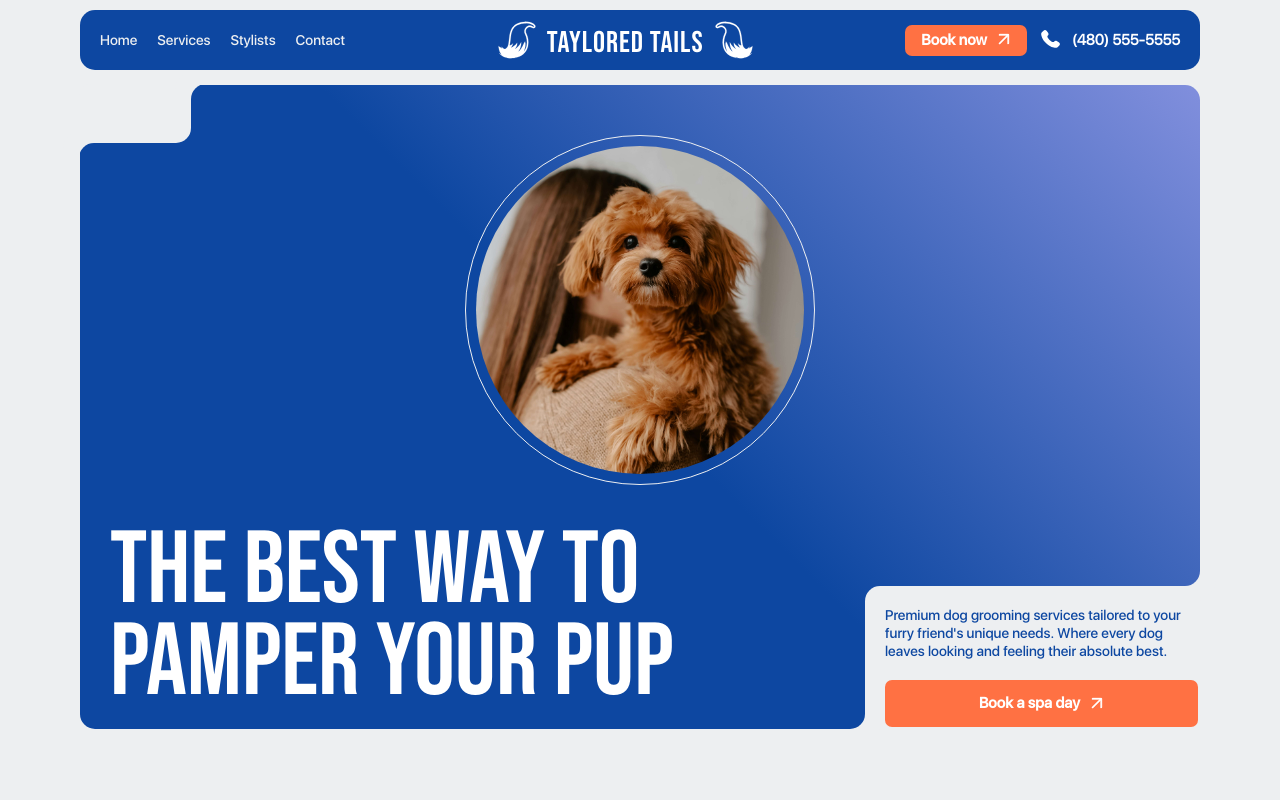
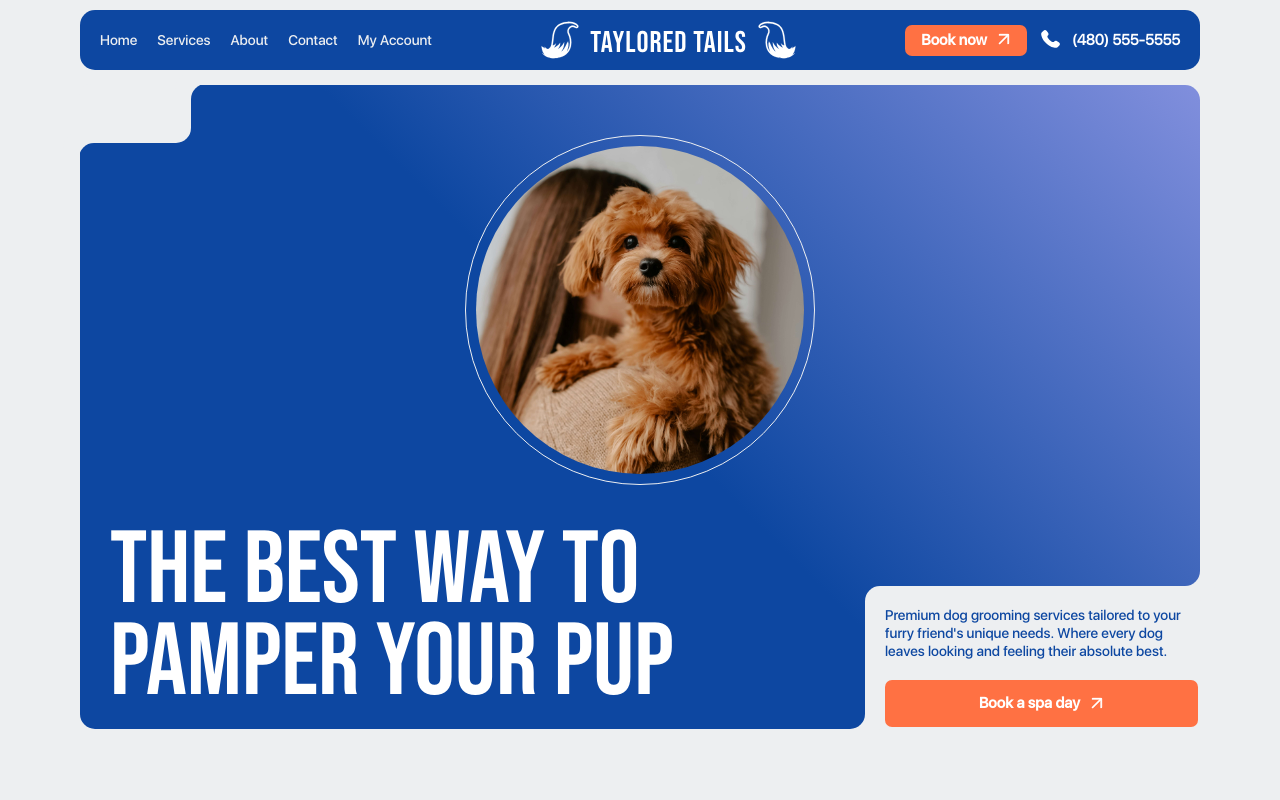
Before and after one commit to ChristianWare/salon, a Next.js app: page / in a window 1280 px wide. Shown: the top 800 px of the page. Built offline with nearby package versions, Linux system fonts and the light colour scheme; no server answers.

Commit message:
Nav + footer updates

```diff
--- a/src/app/layout.tsx
+++ b/src/app/layout.tsx
@@ -3,6 +3,7 @@ import localFont from "next/font/local";
 import "./globals.css";
 import { auth } from "../../auth";
 import { SessionProvider } from "next-auth/react";
+import Footer from "@/components/shared/Footer/Footer";
 
 const bebasNeue = localFont({
   src: "../../public/fonts/BebasNeueProBold.woff2",
@@ -47,6 +48,7 @@ export default async function RootLayout({
           className={`${bebasNeue.variable} ${SFUIRegular.variable} ${BaskervilleBT.variable} ${SFUIMedium.variable}`}
         >
           {children}
+          <Footer />
         </body>
       </html>
     </SessionProvider>
--- a/src/app/page.tsx
+++ b/src/app/page.tsx
@@ -8,7 +8,7 @@ import PostHero from "@/components/home-page/PostHero/PostHero";
 import Reviews from "@/components/home-page/Reviews/Reviews";
 import ValueProposition from "@/components/home-page/ValueProposition/ValueProposition";
 import WhyChooseUs from "@/components/home-page/WhyChooseUs/WhyChooseUs";
-import Footer from "@/components/shared/Footer/Footer";
+
 
 export default function Home() {
   return (
@@ -23,7 +23,6 @@ export default function Home() {
       <HowItWorks />
       <Reviews />
       <Consultation />
-      <Footer />
     </main>
   );
 }
--- a/src/components/shared/Nav/Nav.tsx
+++ b/src/components/shared/Nav/Nav.tsx
@@ -6,14 +6,13 @@ import Logo from "../Logo/Logo";
 import Button from "../Button/Button";
 import { MouseEvent, useEffect, useState } from "react";
 import Phone from "@/components/icons/Phone/Phone";
-// import { useSession } from "next-auth/react";
-// import { useRouter } from "next/navigation";
+import { useSession } from "next-auth/react";
+import { useRouter } from "next/navigation";
 
 const navItems = [
   { text: "Home", href: "/" },
   { text: "services", href: "/" },
-  { text: "Stylists", href: "/" },
-  // { text: "Book Now", href: "/" },
+  { text: "About", href: "/" },
   { text: "Contact", href: "/" },
 ];
 
@@ -24,7 +23,7 @@ interface Props {
 
 export default function Nav({ color = "", hamburgerColor = "" }: Props) {
   const [isOpen, setIsOpen] = useState(false);
-  // const { data: session, status } = useSession();
+  const { data: session, status } = useSession();
 
   useEffect(() => {
     const body = document.body;
@@ -43,14 +42,14 @@ export default function Nav({ color = "", hamburgerColor = "" }: Props) {
     setIsOpen(!isOpen);
   };
 
-  // const router = useRouter();
+  const router = useRouter();
 
-  // const handleAccountClick = (e: MouseEvent<HTMLAnchorElement>) => {
-  //   e.preventDefault();
-  //   setIsOpen(false);
-  //   if (status === "loading") return;
-  //   router.push(session ? "/dashboard" : "/login");
-  // };
+  const handleAccountClick = (e: MouseEvent<HTMLAnchorElement>) => {
+    e.preventDefault();
+    setIsOpen(false);
+    if (status === "loading") return;
+    router.push(session ? "/dashboard" : "/login");
+  };
 
   return (
     <header className={styles.header}>
@@ -72,21 +71,19 @@ export default function Nav({ color = "", hamburgerColor = "" }: Props) {
               {item.text}
             </Link>
           ))}
-
-          {/* <Link
+          <Link
             href={session ? "/dashboard" : "/login"}
             onClick={handleAccountClick}
             className={`${styles.navItem} ${styles[color]}`}
-            prefetch={false} // avoid preloading /dashboard HTML when logged out
+            prefetch={false}
           >
             My Account
-          </Link> */}
+          </Link>
           {/* <div className={styles.btnContainerii}>
             <Button
               href='/contact'
               text='Book Now'
               btnType='noBackgroundBlueText'
-              image
               arrow
             />
           </div> */}
```
